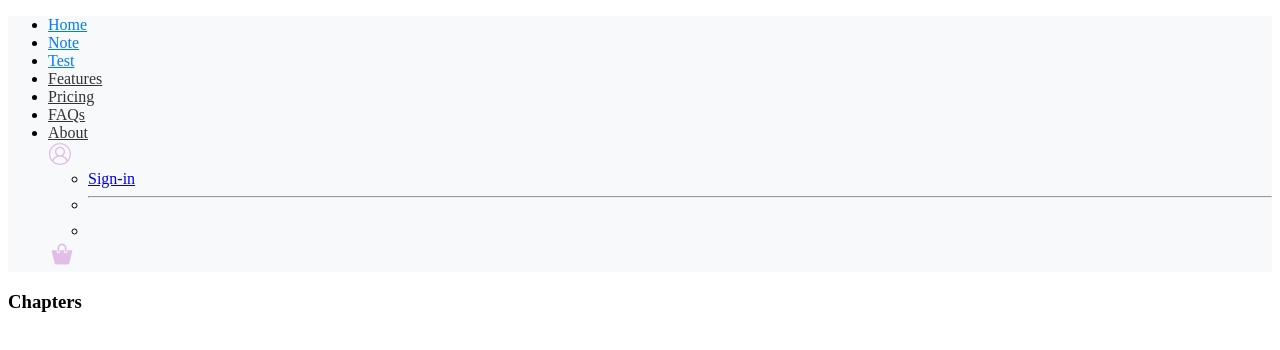
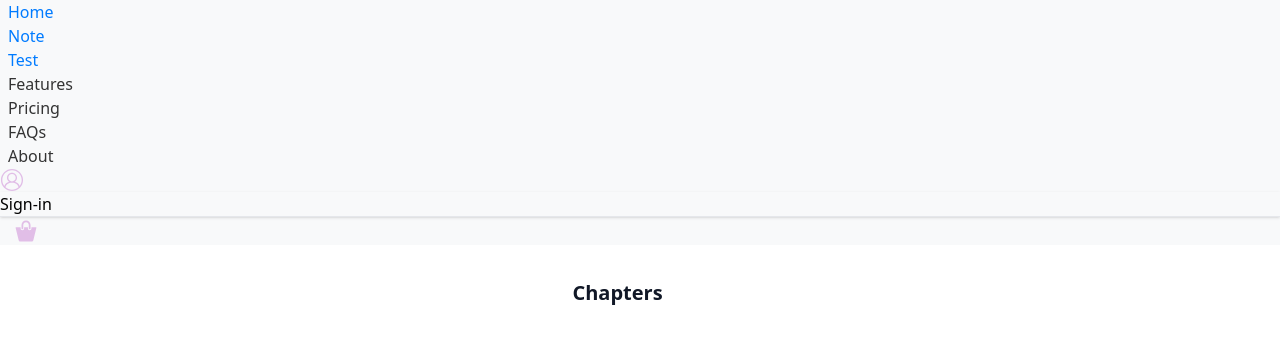
Before and after one commit to slevinas/vue-vite-pinia, a Vue app: page /note in a window 1280 px wide. Shown: the top 350 px of the page. Built offline with nearby package versions, Linux system fonts and the light colour scheme.

Commit message:
finished adding tailwind and it is looking like it should

```diff
--- a/src/main.js
+++ b/src/main.js
@@ -3,6 +3,7 @@ import { createWebHistory } from 'vue-router'
 import { createPinia } from 'pinia'
 
 import createRouter from './lib/router.js'
+import './tailwind.css'
 
 import App from './App.vue'
 const router = createRouter(createWebHistory())
--- /dev/null
+++ b/src/tailwind.css
@@ -0,0 +1,3 @@
+@import 'tailwindcss/base';
+@import 'tailwindcss/components';
+@import 'tailwindcss/utilities';
```
